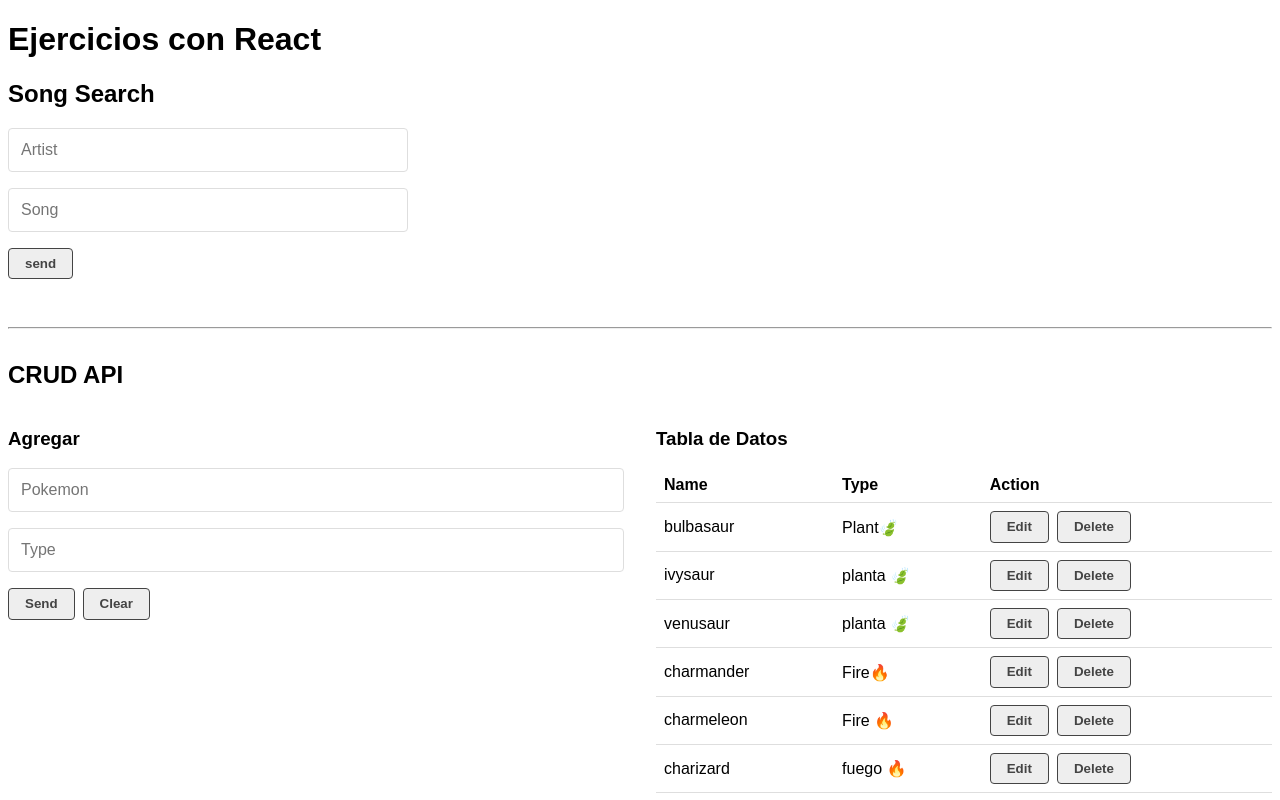
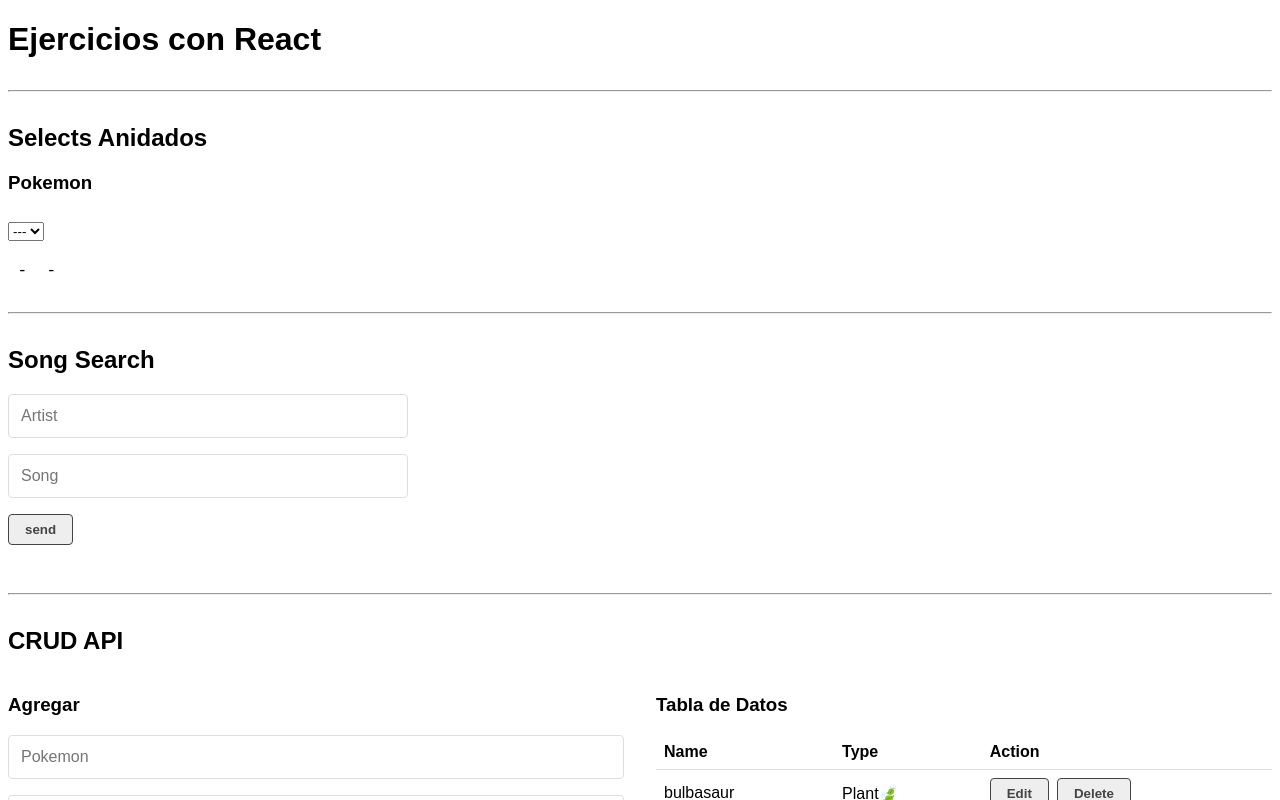
Before and after one commit to contrerastrece/React, a React (Create React App) app in the folder my-app-crud/: page / in a window 1280 px wide. Shown: the top 800 px of the page. Built offline with nearby package versions, Linux system fonts and the light colour scheme; data requests are answered from the project's data file.

Commit message:
select Anidados

```diff
--- a/my-app-crud/src/App.js
+++ b/my-app-crud/src/App.js
@@ -1,11 +1,16 @@
 import CRUDApp from "./components/CRUD-app";
 import CrudAPi from "./components/CrudApi";
+import SelectsAnidados from "./components/SelectsAnidados";
 import SongSearch from "./components/SongSearch";
 
 function App() {
   return (
    <div>
      <h1>Ejercicios con React</h1>
+     <hr/>
+     <SelectsAnidados/>
+     <hr/>
+
      <SongSearch/>
      <hr/>
      <CrudAPi></CrudAPi>
--- /dev/null
+++ b/my-app-crud/src/components/SelectList.js
@@ -0,0 +1,13 @@
+const SelectList = () => {
+  return (
+    <div>
+      <h2>
+        <select name="" id="">
+          <option value="">---</option>
+        </select>
+      </h2>
+    </div>
+  );
+};
+
+export default SelectList;
```
